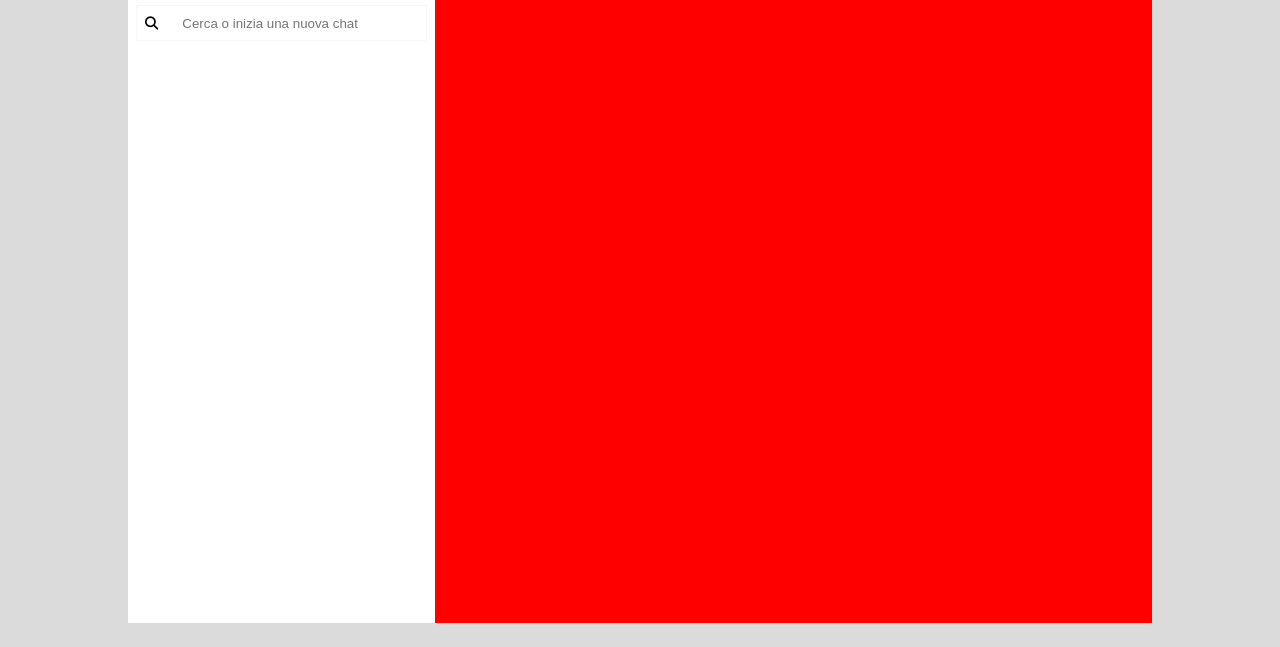
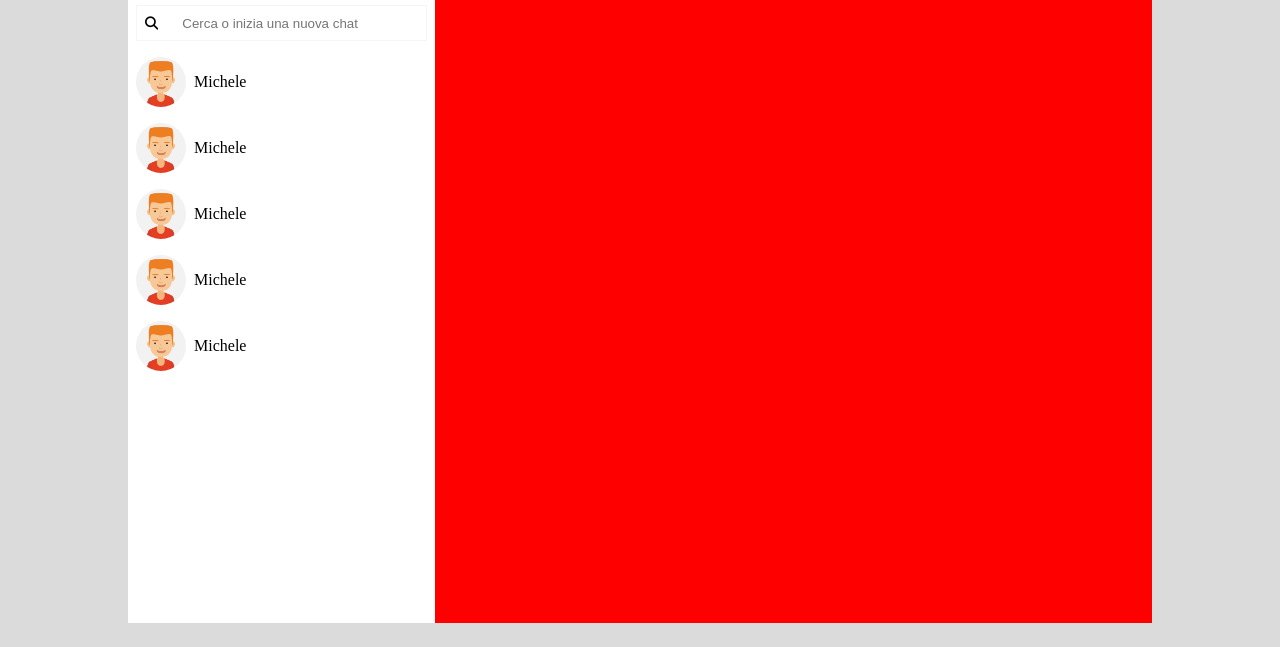
Before and after one commit to DanieleBegnis/vue-boolzapp, a plain HTML site: page index.html in a window 1280 px wide. Shown: the part 153-800 px from the top of the page. Drawn offline with nearby package versions, Linux system fonts and the light colour scheme.

Commit message:
feat: add static chat and hover

```diff
--- a/css/style.css
+++ b/css/style.css
@@ -22,6 +22,9 @@
 
 .right {
     justify-content: right;
+}
+.d-flex {
+    display: flex;
 }
 /*-------------------
     BODY
@@ -66,7 +69,7 @@ body {
     align-items: center;
 }
 
-.column-top img {
+.round-img {
     width: 50px;
     overflow: hidden;
     border-radius: 50%;
@@ -119,3 +122,16 @@ body {
     width: 90%;
     padding-left: 24px;
 }
+/* contacts */
+.contacts {
+    overflow-y: auto;
+}
+.contact {
+    display: flex;
+    text-align: center;
+    align-items: center;
+    font-weight: 500;
+}
+.contact:hover {
+    background-color: #0004;
+}
--- a/index.html
+++ b/index.html
@@ -18,8 +18,8 @@
                     <!-- sidebar header -->
                     <div class="sidebar-header">
                         <div class="row">
-                            <div class="column column-top left">
-                                <img src="img/avatar_io.jpg" alt="me">
+                            <div class="column column-top">
+                                <img class="round-img" src="img/avatar_io.jpg" alt="me">
                                 <div>Max Power</div>
 
                             </div>
@@ -47,7 +47,28 @@
                         <input class="imput-field" type="text" placeholder="Cerca o inizia una nuova chat" v-model="newUserTask">
                     </div>
                     <!-- contact list -->
-
+                    <div class="contacts">
+                        <div class="contact">
+                            <img class="round-img" src="img/avatar_1.jpg" alt="me">
+                            <div>Michele</div>
+                        </div>
+                        <div class="contact">
+                            <img class="round-img" src="img/avatar_1.jpg" alt="me">
+                            <div>Michele</div>
+                        </div>
+                        <div class="contact">
+                            <img class="round-img" src="img/avatar_1.jpg" alt="me">
+                            <div>Michele</div>
+                        </div>
+                        <div class="contact">
+                            <img class="round-img" src="img/avatar_1.jpg" alt="me">
+                            <div>Michele</div>
+                        </div>
+                        <div class="contact">
+                            <img class="round-img" src="img/avatar_1.jpg" alt="me">
+                            <div>Michele</div>
+                        </div>
+                    </div>
                 </section>
                 <section class="homepage"></section>
             </div>
```
